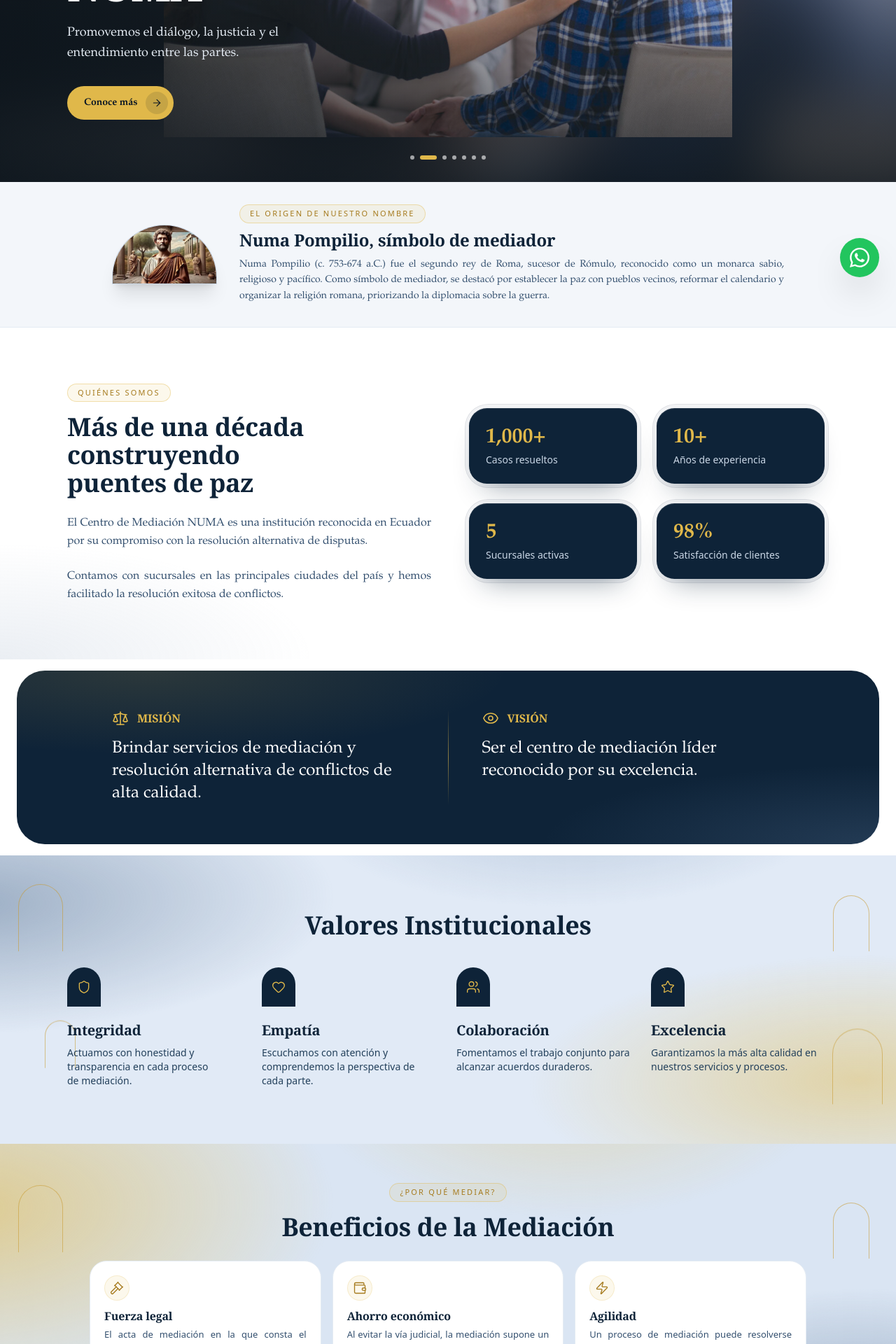
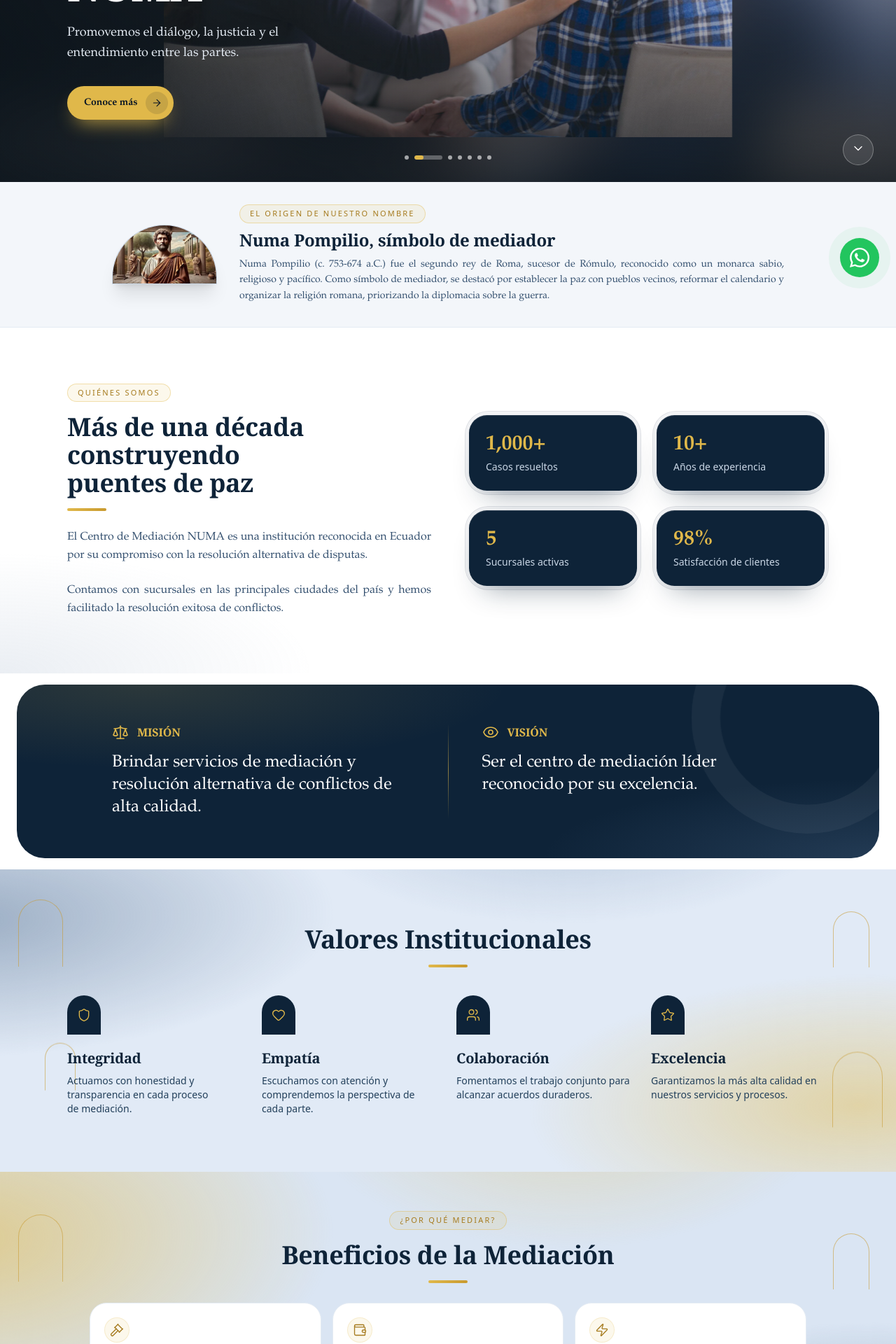
Before and after one commit to compuproyectos-beep/numa-mediacion, a Next.js app in the folder frontend/: page / in a window 1280 px wide. Shown: the part 380-2300 px from the top of the page at 70% size. Built offline with nearby package versions, Linux system fonts and the light colour scheme; no server answers; a web font is replaced by a local one.

Commit message:
Numero de acta se pide desde el proceso

```diff
--- a/frontend/src/app/globals.css
+++ b/frontend/src/app/globals.css
@@ -366,3 +366,44 @@ html[data-tamano="fijo"] { zoom: 1; --tz: 1; }
 /* Entrada suave de cada pantalla al cambiar de página. */
 .page-enter { animation: tile-in 420ms var(--ease-out) both; }
 @media (prefers-reduced-motion: reduce) { .page-enter { animation: none; } }
+
+
+/* ===== Página pública: detalles de movimiento ===== */
+@keyframes hero-zoom { from { transform: scale(1); } to { transform: scale(1.045); } }
+.hero-zoom { animation: hero-zoom 7s ease-out both; }
+@keyframes hero-progress { from { width: 0; } to { width: 100%; } }
+.hero-progress { animation: hero-progress 5s linear both; }
+@keyframes hero-bounce { 0%,100% { transform: translateY(-2px); } 50% { transform: translateY(4px); } }
+.hero-bounce { animation: hero-bounce 1.8s ease-in-out infinite; }
+
+/* Barra dorada bajo los títulos de sección */
+.title-accent::after { content: ""; display: block; width: 3.5rem; height: 4px; border-radius: 4px; margin-top: 1rem; background: linear-gradient(90deg, #E0B84A, #C99A2E); }
+.title-accent-center::after { margin-left: auto; margin-right: auto; }
+
+/* Brillo que cruza los botones al pasar el mouse */
+.btn-shine { position: relative; overflow: hidden; }
+.btn-shine::after { content: ""; position: absolute; top: 0; bottom: 0; left: -60%; width: 40%; transform: skewX(-20deg); background: linear-gradient(90deg, transparent, rgba(255,255,255,.45), transparent); transition: left 700ms var(--ease-out); pointer-events: none; }
+@media (hover: hover) { .btn-shine:hover::after { left: 130%; } }
+
+/* Tarjetas de cifras, valores y servicios que responden al mouse */
+.stat-card { transition: transform 300ms var(--ease-out); }
+@media (hover: hover) { .stat-card:hover { transform: translateY(-6px) rotate(-0.4deg); } }
+.valor-card { padding: 1rem; margin: -1rem; border-radius: 1.75rem; transition: background-color 300ms, box-shadow 300ms, transform 300ms var(--ease-out); }
+@media (hover: hover) {
+  .valor-card:hover { background: rgba(255,255,255,.7); box-shadow: 0 24px 40px -24px rgba(14,35,56,.45); transform: translateY(-5px); }
+  .valor-card:hover > div:first-child { transform: scale(1.08); box-shadow: 0 10px 22px -10px rgba(201,154,46,.8); }
+}
+.valor-card > div:first-child { transition: transform 300ms var(--ease-out), box-shadow 300ms, background-color 300ms; }
+.servicio-item { padding: .35rem .6rem; margin: 0 -.6rem; border-radius: 9999px; transition: transform 250ms var(--ease-out), background-color 250ms; }
+@media (hover: hover) { .servicio-item:hover { transform: translateX(8px); background: rgba(255,255,255,.65); } }
+
+/* Pulso del botón flotante de WhatsApp */
+@keyframes wa-pulse { 0% { box-shadow: 0 0 0 0 rgba(34,197,94,.55); } 100% { box-shadow: 0 0 0 18px rgba(34,197,94,0); } }
+.wa-pulse { animation: wa-pulse 2.4s ease-out infinite; }
+
+@media (prefers-reduced-motion: reduce) {
+  .hero-zoom, .hero-progress, .hero-bounce, .wa-pulse { animation: none; }
+  .hero-progress { width: 100%; }
+  .btn-shine::after { transition: none; }
+  .stat-card, .valor-card, .servicio-item { transition: none; }
+}
--- a/frontend/src/app/page.tsx
+++ b/frontend/src/app/page.tsx
@@ -1,6 +1,6 @@
 'use client';
 
-import { useEffect, useState } from 'react';
+import { useEffect, useRef, useState } from 'react';
 import Link from 'next/link';
 import Image from 'next/image';
 import {
@@ -19,6 +19,7 @@ import {
   Lock,
   MapPin,
   Mail,
+  ChevronDown,
 } from 'lucide-react';
 
 import PublicNavbar from '@/components/public/PublicNavbar';
@@ -154,6 +155,76 @@ function Arcos() {
   );
 }
 
+// Barra dorada fina arriba que avanza al bajar por la página.
+function BarraProgreso() {
+  const ref = useRef<HTMLDivElement>(null);
+  useEffect(() => {
+    const act = () => {
+      const alto = document.documentElement.scrollHeight - window.innerHeight;
+      const p = alto > 0 ? Math.min(1, window.scrollY / alto) : 0;
+      if (ref.current) ref.current.style.transform = `scaleX(${p})`;
+    };
+    act();
+    window.addEventListener('scroll', act, { passive: true });
+    window.addEventListener('resize', act);
+    return () => {
+      window.removeEventListener('scroll', act);
+      window.removeEventListener('resize', act);
+    };
+  }, []);
+  return (
+    <div className="fixed top-0 inset-x-0 z-[60] h-[3px] pointer-events-none" aria-hidden="true">
+      <div ref={ref} className="h-full origin-left bg-gradient-to-r from-gold-500 via-gold-300 to-gold-500" style={{ transform: 'scaleX(0)' }} />
+    </div>
+  );
+}
+
+// Cuenta hacia arriba cuando la cifra aparece en pantalla; el texto final
+// es exactamente el mismo de siempre (por ejemplo "1,000+" o "98%").
+function CifraAnimada({ texto }: { texto: string }) {
+  const m = texto.match(/^([\d,]+)(.*)$/);
+  const destino = m ? parseInt(m[1].replace(/,/g, ''), 10) : 0;
+  const sufijo = m ? m[2] : '';
+  const conComa = !!m && m[1].includes(',');
+  const [valor, setValor] = useState<number | null>(null);
+  const ref = useRef<HTMLSpanElement>(null);
+
+  useEffect(() => {
+    if (!m || window.matchMedia('(prefers-reduced-motion: reduce)').matches) return;
+    const el = ref.current;
+    if (!el) return;
+    let raf = 0;
+    const io = new IntersectionObserver(
+      (entries) => {
+        if (!entries[0].isIntersecting) return;
+        io.disconnect();
+        const ini = performance.now();
+        const paso = (t: number) => {
+          const k = Math.min(1, (t - ini) / 1400);
+          setValor(Math.round(destino * (1 - Math.pow(1 - k, 3))));
+          if (k < 1) raf = requestAnimationFrame(paso);
+        };
+        raf = requestAnimationFrame(paso);
+      },
+      { threshold: 0.4 }
+    );
+    io.observe(el);
+    return () => {
+      io.disconnect();
+      cancelAnimationFrame(raf);
+    };
+    // eslint-disable-next-line react-hooks/exhaustive-deps
+  }, []);
+
+  const mostrado = valor === null ? destino : valor;
+  return (
+    <span ref={ref}>
+      {conComa ? mostrado.toLocaleString('en-US') : mostrado}
+      {sufijo}
+    </span>
+  );
+}
+
 export default function HomePage() {
   // Índice de la foto que se muestra ahora mismo en el carrusel del hero.
   // (El desplegable de Sedes que antes vivía aquí se quitó del banner —
@@ -198,6 +269,7 @@ export default function HomePage() {
 
   return (
     <div className="min-h-screen bg-white font-brand">
+      <BarraProgreso />
       <PublicNavbar />
 
       {/* HERO — banner a todo lo ancho con las fotos ocupando toda la
@@ -239,7 +311,7 @@ export default function HomePage() {
                   fill
                   priority={i === 0}
                   sizes="100vw"
-                  className="object-contain"
+                  className={`object-contain ${i === heroIndex ? 'hero-zoom' : ''}`}
                 />
               </div>
             </div>
@@ -256,20 +328,33 @@ export default function HomePage() {
         {/* Top line */}
         <div className="absolute top-0 left-0 right-0 h-1 bg-gradient-to-r from-numa-800 via-gold-500 to-numa-800 z-10" />
 
-        {/* Indicadores del carrusel */}
-        <div className="absolute bottom-8 left-1/2 -translate-x-1/2 flex gap-2 z-10">
+        {/* Indicadores del carrusel (el activo se va llenando hasta el siguiente cambio) */}
+        <div className="absolute bottom-8 left-1/2 -translate-x-1/2 flex items-center gap-2 z-10">
           {heroImages.map((img, i) => (
             <button
               key={img.src}
               type="button"
               onClick={() => setHeroIndex(i)}
               aria-label={`Mostrar foto ${i + 1}`}
-              className={`h-1.5 rounded-full transition-all ${
-                i === heroIndex ? 'w-6 bg-gold-400' : 'w-1.5 bg-white/60'
+              className={`relative overflow-hidden h-1.5 rounded-full transition-all duration-500 ${
+                i === heroIndex ? 'w-10 bg-white/30' : 'w-1.5 bg-white/60 hover:bg-white'
               }`}
-            />
+            >
+              {i === heroIndex && (
+                <span key={heroIndex} className="hero-progress absolute inset-y-0 left-0 rounded-full bg-gold-400" />
+              )}
+            </button>
           ))}
         </div>
+
+        {/* Flecha que invita a bajar */}
+        <a
+          href="#numa-pompilio"
+          aria-label="Bajar"
+          className="hidden sm:flex absolute bottom-6 right-8 z-10 w-11 h-11 items-center justify-center rounded-full border border-white/30 bg-white/10 text-white backdrop-blur-sm hover:bg-white/20 transition-colors"
+        >
+          <ChevronDown className="w-5 h-5 hero-bounce" />
+        </a>
 
         <div className="relative z-10 max-w-6xl mx-auto px-4 sm:px-6 lg:px-8 pt-28 sm:pt-40 pb-20 w-full">
           <div className="max-w-2xl">
@@ -298,7 +383,7 @@ export default function HomePage() {
                 menú de arriba, no hace falta repetirlos aquí. */}
             <a
               href="#nosotros"
-              className="hero-rise hero-d3 inline-flex items-center gap-3 pl-6 pr-2 py-2 bg-gold-400 text-numa-950 text-sm font-semibold rounded-full group hover:bg-gold-500 btn-press"
+              className="hero-rise hero-d3 btn-shine inline-flex items-center gap-3 pl-6 pr-2 py-2 shadow-[0_14px_28px_-12px_rgba(224,184,74,0.9)] bg-gold-400 text-numa-950 text-sm font-semibold rounded-full group hover:bg-gold-500 btn-press"
             >
               Conoce más <span className="btn-ico"><ArrowRight className="w-4 h-4" /></span>
             </a>
@@ -354,7 +439,7 @@ export default function HomePage() {
                 <span className="inline-block rounded-full border border-gold-400/40 bg-gold-400/10 px-3.5 py-1 text-[11px] uppercase tracking-[0.2em] text-gold-600 font-sans">Quiénes Somos</span>
               </div>
 
-              <h2 className="text-3xl sm:text-4xl font-bold text-numa-900 mb-6 leading-tight">
+              <h2 className="title-accent text-3xl sm:text-4xl font-bold text-numa-900 mb-6 leading-tight">
                 Más de una década construyendo puentes de paz
               </h2>
 
@@ -377,10 +462,10 @@ export default function HomePage() {
                 { num: '5', label: 'Sucursales activas' },
                 { num: '98%', label: 'Satisfacción de clientes' },
               ].map((stat) => (
-                <div key={stat.label} className="reveal bezel">
+                <div key={stat.label} className="reveal bezel stat-card">
                 <div className="bg-numa-900 rounded-[1.6rem] p-6 shadow-soft inner-hl">
                   <div className="text-3xl font-bold text-gold-400 mb-1 tabular-nums">
-                    {stat.num}
+                    <CifraAnimada texto={stat.num} />
                   </div>
 
                   <div className="text-sm text-numa-200 font-sans">
@@ -397,6 +482,7 @@ export default function HomePage() {
       {/* MISION */}
       <div className="bg-white px-3 sm:px-6 py-2 sm:py-4">
       <section id="misión" className="relative py-9 sm:py-14 bg-night overflow-hidden rounded-[1.75rem] sm:rounded-[2.5rem]">
+        <div className="hero-float-a pointer-events-none absolute -top-32 -right-20 w-80 h-80 rounded-full border-[40px] border-white/[0.05]" />
         <div className="max-w-5xl mx-auto px-5 sm:px-6 lg:px-8">
           <div className="grid grid-cols-1 md:grid-cols-[1fr_1px_1fr] gap-6 md:gap-12 items-start">
             <div className="reveal">
@@ -436,7 +522,7 @@ export default function HomePage() {
         <Arcos />
         <div className="max-w-6xl mx-auto px-4 sm:px-6 lg:px-8">
           <div className="text-center mb-10">
-            <h2 className="text-3xl sm:text-4xl font-bold text-numa-900">
+            <h2 className="title-accent title-accent-center text-3xl sm:text-4xl font-bold text-numa-900">
               Valores Institucionales
             </h2>
           </div>
@@ -445,7 +531,7 @@ export default function HomePage() {
             {valores.map(({ icon: Icon, titulo, desc }, idx) => (
               <div
                 key={titulo}
-                className="reveal group"
+                className="reveal group valor-card"
                 style={{ transitionDelay: `${idx * 70}ms` }}
               >
 
@@ -469,7 +555,7 @@ export default function HomePage() {
                 <span className="inline-block rounded-full border border-gold-400/40 bg-gold-400/10 px-3.5 py-1 text-[11px] uppercase tracking-[0.2em] text-gold-600 font-sans">¿Por qué mediar?</span>
               </div>
 
-            <h2 className="text-3xl sm:text-4xl font-bold text-numa-900">
+            <h2 className="title-accent title-accent-center text-3xl sm:text-4xl font-bold text-numa-900">
               Beneficios de la Mediación
             </h2>
           </div>
@@ -559,13 +645,13 @@ export default function HomePage() {
         <div className="max-w-6xl mx-auto px-4 sm:px-6 lg:px-8">
           <div className="grid grid-cols-1 lg:grid-cols-2 gap-10 lg:gap-12 items-center">
             <div>
-              <h2 className="text-3xl sm:text-4xl font-bold text-numa-900 mb-4">
+              <h2 className="title-accent text-3xl sm:text-4xl font-bold text-numa-900 mb-6">
                 Nuestros Servicios
               </h2>
 
               <ul className="space-y-3">
                 {servicios.map((s) => (
-                  <li key={s} className="flex items-center gap-3">
+                  <li key={s} className="servicio-item flex items-center gap-3">
                     <CheckCircle className="w-5 h-5 text-gold-500 shrink-0" />
 
                     <span className="text-numa-800 font-sans text-sm">
@@ -601,7 +687,7 @@ export default function HomePage() {
                 <span className="inline-block rounded-full border border-gold-400/40 bg-gold-400/10 px-3.5 py-1 text-[11px] uppercase tracking-[0.2em] text-gold-600 font-sans">¿Tienes un conflicto que resolver?</span>
               </div>
 
-            <h2 className="text-3xl sm:text-4xl font-bold text-numa-900 mb-4">
+            <h2 className="title-accent title-accent-center text-3xl sm:text-4xl font-bold text-numa-900 mb-6">
               Solicita una asesoría gratuita
             </h2>
 
@@ -615,7 +701,7 @@ export default function HomePage() {
                 href="https://wa.me/593981790092?text=Hola%2C%20quisiera%20una%20asesor%C3%ADa%20gratuita%20sobre%20mi%20caso"
                 target="_blank"
                 rel="noopener noreferrer"
-                className="inline-flex items-center gap-2 px-6 py-3 bg-green-500 text-white text-sm font-semibold rounded-full hover:bg-green-600 btn-press"
+                className="btn-shine inline-flex items-center gap-2 px-6 py-3 bg-green-500 text-white text-sm font-semibold rounded-full hover:bg-green-600 btn-press"
               >
                 <WhatsAppIcon className="w-4 h-4" />
                 Escríbenos por WhatsApp
@@ -625,7 +711,7 @@ export default function HomePage() {
                 href="https://www.facebook.com/profile.php?id=61594906720744"
                 target="_blank"
                 rel="noopener noreferrer"
-                className="inline-flex items-center gap-2 px-6 py-3 bg-[#1877F2] text-white text-sm font-semibold rounded-full hover:bg-[#1465d6] btn-press"
+                className="btn-shine inline-flex items-center gap-2 px-6 py-3 bg-[#1877F2] text-white text-sm font-semibold rounded-full hover:bg-[#1465d6] btn-press"
               >
                 <FacebookIcon className="w-4 h-4" />
                 Síguenos en Facebook
@@ -673,8 +759,10 @@ export default function HomePage() {
       </section>
 
       {/* CTA */}
-      <section id="acceso" className="py-14 bg-gold-400">
-        <div className="max-w-4xl mx-auto px-4 text-center">
+      <section id="acceso" className="relative overflow-hidden py-14 bg-gradient-to-br from-gold-300 via-gold-400 to-gold-500">
+        <div className="hero-float-a pointer-events-none absolute -top-24 -left-16 w-72 h-72 rounded-full border-[36px] border-white/20" />
+        <div className="hero-float-b pointer-events-none absolute -bottom-28 -right-10 w-80 h-80 rounded-full border-[40px] border-numa-950/10" />
+        <div className="relative max-w-4xl mx-auto px-4 text-center">
           <h2 className="text-3xl sm:text-4xl font-bold text-numa-950 mb-4">
             Comience su proceso de mediación hoy
           </h2>
@@ -699,7 +787,7 @@ export default function HomePage() {
         href="https://wa.me/593981790092?text=Hola%2C%20quisiera%20informaci%C3%B3n%20sobre%20mediaci%C3%B3n"
         target="_blank"
         rel="noopener noreferrer"
-        className="fixed bottom-6 right-6 z-50 w-14 h-14 bg-green-500 hover:bg-green-600 rounded-full shadow-2xl flex items-center justify-center btn-press"
+        className="wa-pulse fixed bottom-6 right-6 z-50 w-14 h-14 bg-green-500 hover:bg-green-600 rounded-full shadow-2xl flex items-center justify-center btn-press"
         aria-label="Escríbenos por WhatsApp"
       >
         <WhatsAppIcon className="w-7 h-7 text-white" />
```
